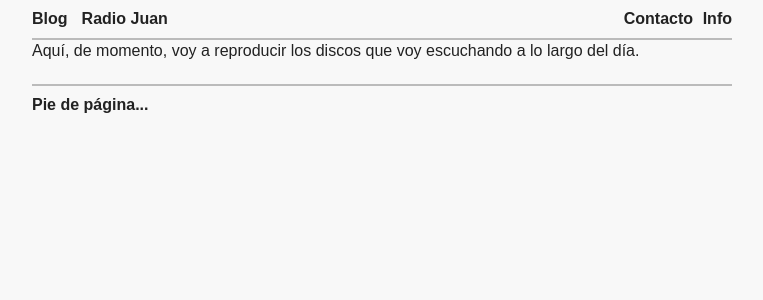
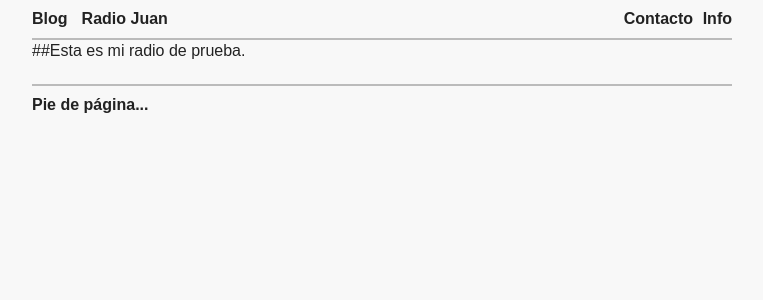
Before and after one commit to haztecaso/radio-klein, a Jekyll site: the page built from radiojuan.md, in a window 1280 px wide. Shown: the top 300 px of the page, without its empty margins (258-1021 px from the left). Built offline with Jekyll 4.4.1, drawn with Linux system fonts in a browser that asks for light colours.

Commit message:
Automated commit

```diff
--- a/radiojuan.md
+++ b/radiojuan.md
@@ -4,4 +4,4 @@ title: "Radio Juan"
 permalink: /radiojuan/
 ---
 
-Aquí, de momento, voy a reproducir los discos que voy escuchando a lo largo del día.
+##Esta es mi radio de prueba.
```
